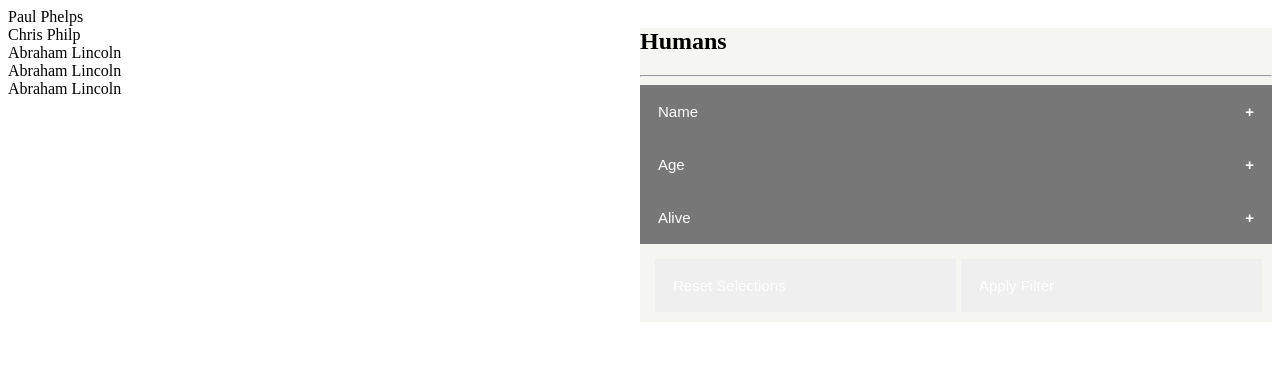
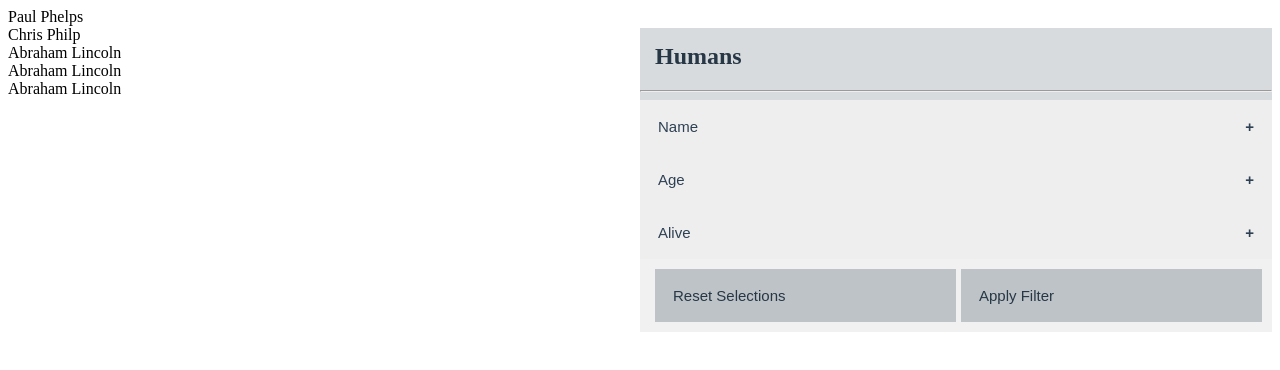
Before and after one commit to chrismphilp/react-filter-menu, a React (Create React App) app: page / in a window 1280 px wide. Shown: the top 370 px of the page. Built offline with nearby package versions, Linux system fonts and the light colour scheme.

Commit message:
Adding initial colour styling designs

```diff
--- a/src/App.tsx
+++ b/src/App.tsx
@@ -61,7 +61,8 @@ const App: FunctionComponent = () => {
         <Filter filterDefinitions={filterDefinitions}
                 filterData={filterData}
                 filterHeader={'Humans'}
-                updateData={updateData}/>
+                updateData={updateData}
+                theme={'light'}/>
       </div>
     </div>
   );
--- a/src/Filter.tsx
+++ b/src/Filter.tsx
@@ -1,11 +1,17 @@
-import React, { FunctionComponent } from 'react';
+import React, { FunctionComponent, useEffect, useState } from 'react';
 import { IFilterDefinition } from './model/FilterDefinitions.model';
+import { ColorScheme, Theme } from './model/ColorScheme.model';
 import FilterHeader from './FilterHeader';
 import FilterMenu from './FilterMenu';
+import fetchColorScheme from './util/color-scheme.util';
 import styled from 'styled-components';
 
+type StylingProps = {
+  colorScheme: ColorScheme;
+};
+
 const FilterRoot = styled.div`
-  background-color: #f5f6f2;
+  background-color: ${(props: StylingProps) => (props.colorScheme.primary)};
 `;
 
 type FilterMenuProps = {
@@ -13,15 +19,23 @@ type FilterMenuProps = {
   filterDefinitions: IFilterDefinition[];
   filterData: any[];
   filterHeader: string;
+  theme: Theme;
 };
 
 const Filter: FunctionComponent<FilterMenuProps> = (props) => {
+
+  const [colorScheme, setColorScheme] = useState<ColorScheme>(fetchColorScheme(props.theme));
+
+  useEffect(() => setColorScheme(fetchColorScheme(props.theme)), [props.theme]);
+
   return (
-    <FilterRoot>
-      <FilterHeader filterHeader={props.filterHeader}/>
+    <FilterRoot colorScheme={colorScheme}>
+      <FilterHeader filterHeader={props.filterHeader}
+                    colorScheme={colorScheme}/>
       <FilterMenu filterDefinitions={props.filterDefinitions}
                   filterData={props.filterData}
-                  updateData={props.updateData}/>
+                  updateData={props.updateData}
+                  colorScheme={colorScheme}/>
     </FilterRoot>
   );
 };
--- a/src/FilterDropdown.tsx
+++ b/src/FilterDropdown.tsx
@@ -1,21 +1,22 @@
 import React, { FunctionComponent, useState } from 'react';
 import FilterRow from './FilterRow';
 import { isEmptyObject } from './util/data.util';
+import { ColorScheme } from './model/ColorScheme.model';
 import styled from 'styled-components';
 
+type StyledProps = {
+  open: boolean;
+  rowCount: number;
+  colorScheme: ColorScheme;
+};
+
 const RootContainer = styled.div`
-  background-color: #777;
-  color: #FFF;
+  background-color: ${(props: StyledProps) => props.colorScheme.tertiary};
 `;
 
-type DropdownButtonProps = {
-  checked: boolean;
-  rowCount: number;
-};
-
 const DropdownButton = styled.button`
-  background-color: ${(props: DropdownButtonProps) => (props.checked ? '#555' : '#777')};
-  color: white;
+  background-color: ${(props: StyledProps) => (props.open ? props.colorScheme.hover : props.colorScheme.tertiary)};
+  color: ${(props: StyledProps) => props.colorScheme.primaryTextColor};
   cursor: pointer;
   padding: 18px;
   width: 100%;
@@ -25,12 +26,12 @@ const DropdownButton = styled.button`
   font-size: 15px;
 
   &:hover {
-    background-color: #555;
+    background-color: ${(props: StyledProps) => props.colorScheme.hover};
   }
 
   &:after {
     content: '\\002B';
-    color: white;
+    color: ${(props: StyledProps) => props.colorScheme.primaryTextColor};
     font-weight: bold;
     float: right;
     margin-left: 5px;
@@ -41,8 +42,8 @@ const DropdownContent = styled.div`
   padding: 0 18px;
   overflow: hidden;
   transition: max-height 0.2s ease-out;
-  max-height: ${(props: DropdownButtonProps) => (props.checked ? `${props.rowCount * 65}px` : 0)};
-  background-color: #f1f1f1;
+  max-height: ${(props: StyledProps) => (props.open ? `${props.rowCount * 65}px` : 0)};
+  background-color: ${(props: StyledProps) => props.colorScheme.secondary};
 `;
 
 type FilterDropdownProps = {
@@ -51,6 +52,7 @@ type FilterDropdownProps = {
   displayName: string;
   filterValues: any[];
   checkedMap: Map<number, boolean>;
+  colorScheme: ColorScheme;
 };
 
 const FilterDropdown: FunctionComponent<FilterDropdownProps> = (props) => {
@@ -65,21 +67,26 @@ const FilterDropdown: FunctionComponent<FilterDropdownProps> = (props) => {
   };
 
   return (
-    <RootContainer>
+    <RootContainer open={open}
+                   rowCount={0}
+                   colorScheme={props.colorScheme}>
       <DropdownButton onClick={setDropdown}
-                      checked={open}
-                      rowCount={0}>
+                      open={open}
+                      rowCount={0}
+                      colorScheme={props.colorScheme}>
         {props.displayName}
       </DropdownButton>
-      <DropdownContent checked={open}
-                       rowCount={props.filterValues.length}>
+      <DropdownContent open={open}
+                       rowCount={props.filterValues.length}
+                       colorScheme={props.colorScheme}>
         {props.filterValues.map((val, index: number) =>
           <FilterRow key={index}
                      setChecked={props.setChecked}
                      checkedMapKey={props.mapKey}
                      checkedMapInnerKey={index}
                      checked={props.checkedMap.get(index)!}
-                     displayName={val}/>
+                     displayName={val}
+                     colorScheme={props.colorScheme}/>
         )}
       </DropdownContent>
     </RootContainer>
--- a/src/FilterHeader.tsx
+++ b/src/FilterHeader.tsx
@@ -1,23 +1,35 @@
 import React, { FunctionComponent } from 'react';
+import { ColorScheme } from './model/ColorScheme.model';
+import styled from 'styled-components';
 
-type FilterHeader = {
-  filterHeader: string;
+type FilterStylingProps = {
+  colorScheme: ColorScheme;
 };
 
-const FilterHeader: FunctionComponent<FilterHeader> = (props) => {
+const FilterHeaderRoot = styled.div`
+  width: 100%;
+  minHeight: 15px;
+  background-color: ${(props: FilterStylingProps) => (props.colorScheme.primary)};
+`;
+
+const FilterHeaderText = styled.h2`
+  color: ${(props: FilterStylingProps) => (props.colorScheme.secondaryTextColor)};
+  padding-top: 15px;
+  padding-left: 15px;
+`;
+
+type FilterHeaderProps = {
+  filterHeader: string;
+  colorScheme: ColorScheme;
+};
+
+const FilterHeader: FunctionComponent<FilterHeaderProps> = (props) => {
   return (
-    <div style={styles.root}>
-      <h2>{props.filterHeader}</h2>
+    <FilterHeaderRoot colorScheme={props.colorScheme}>
+      <FilterHeaderText colorScheme={props.colorScheme}>{props.filterHeader}</FilterHeaderText>
       <hr/>
-    </div>
+    </FilterHeaderRoot>
   )
 };
 
-const styles = {
-  root: {
-    width: '100%',
-    minHeight: 15
-  }
-};
-
 export default FilterHeader;
--- a/src/FilterMenu.tsx
+++ b/src/FilterMenu.tsx
@@ -3,13 +3,18 @@ import { IFilterDefinition } from './model/FilterDefinitions.model';
 import FilterDropdown from './FilterDropdown';
 import { processFilterMap } from './util/on-startup.util';
 import { getPresentableData, resetCheckedValuesMap } from './util/process-value.util';
+import { ColorScheme } from './model/ColorScheme.model';
 import styled from 'styled-components';
 import device from './device-sizes';
 
+type StyledProps = {
+  colorScheme: ColorScheme;
+};
+
 const FilterButton = styled.button`
   width: 100%;
-  background-color: #f5f6h6;
-  color: white;
+  background-color: ${(props: StyledProps) => props.colorScheme.button};
+  color: ${(props: StyledProps) => props.colorScheme.secondaryTextColor};
   cursor: pointer;
   padding: 18px;
   border: none;
@@ -22,7 +27,7 @@ const ButtonContainer = styled.div`
   @media ${device.laptop} {
     display: flex;
   }
-  background-color: #f5f6f2;
+  background-color: ${(props: StyledProps) => props.colorScheme.secondary};
   padding: 10px;
 `;
 
@@ -34,6 +39,7 @@ const FilterButtonContainer = styled.div`
 
   @media ${device.laptop} {
     flex: 1;
+    padding-top: 0;
     padding-left: 5px;
   }
 `;
@@ -42,6 +48,7 @@ type FilterMenuProps = {
   updateData: (data: any[]) => void;
   filterDefinitions: IFilterDefinition[];
   filterData: any[];
+  colorScheme: ColorScheme;
 };
 
 const FilterMenu: FunctionComponent<FilterMenuProps> = (props) => {
@@ -85,20 +92,23 @@ const FilterMenu: FunctionComponent<FilterMenuProps> = (props) => {
     <div>
       {props.filterDefinitions.map((definition: IFilterDefinition, index: number) =>
         <div key={index}>
-          <div>{loading}</div>
+          {loading}
           <FilterDropdown mapKey={index}
                           setChecked={handleFilterRowClick}
                           displayName={definition.displayName}
                           filterValues={filterValuesMap.get(index)!}
-                          checkedMap={checkedValuesMap.get(index)!}/>
+                          checkedMap={checkedValuesMap.get(index)!}
+                          colorScheme={props.colorScheme}/>
         </div>
       )}
-      <ButtonContainer>
+      <ButtonContainer colorScheme={props.colorScheme}>
         <FilterButtonContainer>
-          <FilterButton onClick={resetCheckedValues} type='button'>Reset Selections</FilterButton>
+          <FilterButton onClick={resetCheckedValues} type='button'
+                        colorScheme={props.colorScheme}>Reset Selections</FilterButton>
         </FilterButtonContainer>
         <FilterButtonContainer>
-          <FilterButton onClick={updateCurrentValues} type='button'>Apply Filter</FilterButton>
+          <FilterButton onClick={updateCurrentValues} type='button'
+                        colorScheme={props.colorScheme}>Apply Filter</FilterButton>
         </FilterButtonContainer>
       </ButtonContainer>
     </div>
--- a/src/FilterRow.tsx
+++ b/src/FilterRow.tsx
@@ -1,16 +1,18 @@
 import React, { FunctionComponent } from 'react';
 import styled from 'styled-components';
+import { ColorScheme } from './model/ColorScheme.model';
 
 type StyledProps = {
-  checked: boolean;
+  checked?: boolean;
+  colorScheme: ColorScheme;
 }
 
 const RootContainer = styled.div`
   width: 100%;
-  height: 50px;
-  background-color: #f1f1f1;
+  height: 35px;
+  background-color: ${(props: StyledProps) => props.colorScheme.secondary};
   padding-top: 7.5px;
-  color: black;
+  color: ${(props: StyledProps) => props.colorScheme.secondaryTextColor};
 `;
 
 const RowLabel = styled.label`
@@ -68,6 +70,7 @@ type FilterRowProps = {
   checkedMapKey: number;
   checkedMapInnerKey: number;
   displayName: string;
+  colorScheme: ColorScheme;
 };
 
 const FilterRow: FunctionComponent<FilterRowProps> = (props) => {
@@ -75,12 +78,13 @@ const FilterRow: FunctionComponent<FilterRowProps> = (props) => {
   const checked = (props.checked !== undefined) ? props.checked : false;
 
   return (
-    <RootContainer>
+    <RootContainer colorScheme={props.colorScheme}>
       <RowLabel>
         <CheckboxContainer>
           <HiddenCheckbox checked={checked}
                           onChange={() => props.setChecked(props.checkedMapKey, props.checkedMapInnerKey)}/>
-          <StyledCheckbox checked={checked}>
+          <StyledCheckbox checked={checked}
+                          colorScheme={props.colorScheme}>
             <Icon viewBox="0 0 24 24">
               <polyline points="20 6 9 17 4 12"/>
             </Icon>
--- /dev/null
+++ b/src/util/color-scheme.util.tsx
@@ -0,0 +1,33 @@
+import { ColorScheme, Theme } from '../model/ColorScheme.model';
+
+const colorScheme: ColorScheme[] = [
+  {
+    primary: '#f5f6f2',
+    secondary: '#f1f1f1',
+    tertiary: '#777',
+    button: '#f5f6h6',
+    hover: '#555',
+    primaryTextColor: '#f1f1f1',
+    secondaryTextColor: '#161632'
+  },
+  {
+    primary: '#D7DBDD',
+    secondary: '#f1f1f1',
+    tertiary: '#EEE',
+    button: '#BDC3C7',
+    hover: '#999',
+    primaryTextColor: '#2E4053',
+    secondaryTextColor: '#273746'
+  }
+];
+
+const fetchColorScheme = (scheme: Theme) => {
+  switch (scheme) {
+    case 'dark':
+      return colorScheme[0];
+    default:
+      return colorScheme[1];
+  }
+};
+
+export default fetchColorScheme;
```
Also changed, not shown: src/model/ColorScheme.model.tsx (added, +11 -0 lines), 2 other files (tests, documents, lock files or other folders).
